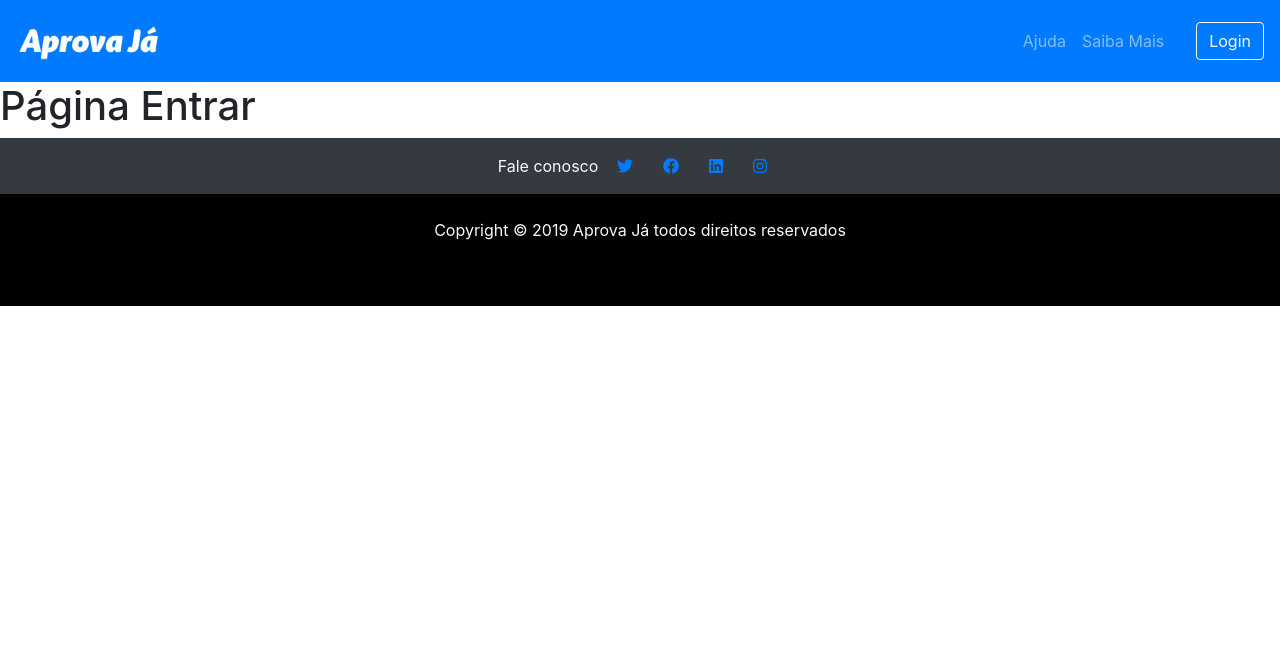
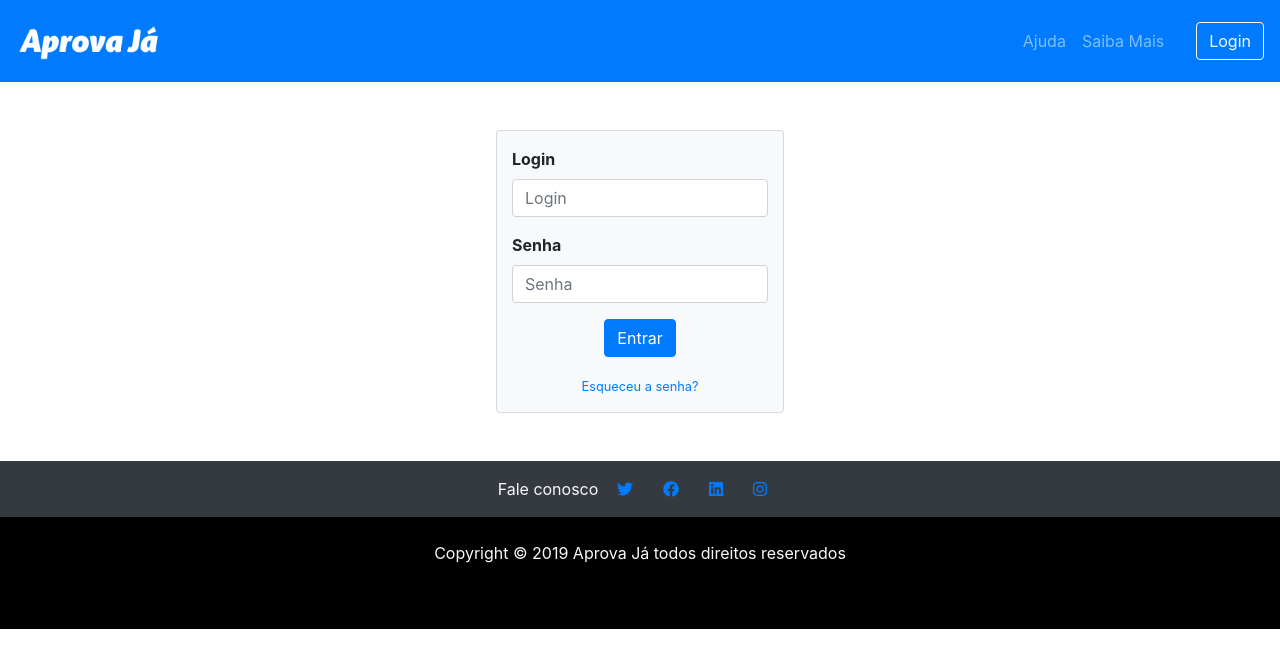
Before and after one commit to brendonhc/aprova-ja, a React (Create React App) app: page /entrar in a window 1280 px wide. Shown: the top 668 px of the page. Built offline with nearby package versions, Linux system fonts and the light colour scheme; the HTML template or start-up script is replaced by a standard one.

Commit message:
Adicionado Tela de Login

```diff
--- a/src/components/Menu/Menu.js
+++ b/src/components/Menu/Menu.js
@@ -17,7 +17,7 @@ class Menu extends Component {
             <Nav.Link href="#ajuda" >Ajuda </Nav.Link>
             <Nav.Link href="#saibamais">Saiba Mais </Nav.Link>
           </Nav>
-          <Button variant="outline-light" >Login</Button>
+          <Button variant="outline-light" href="/entrar" >Login</Button>
         </Navbar.Collapse>
 
       </Navbar>
--- a/src/pages/Entrar/Entrar.js
+++ b/src/pages/Entrar/Entrar.js
@@ -1,14 +1,44 @@
 import React, { Component } from 'react';
 import './styles.css';
+import { Form, Button, FormText, Card } from 'react-bootstrap'
+
 
 class Entrar extends Component {
   render() {
     return (
-      <div>
-        <h1>Página Entrar</h1>
+      <div className="container align-items-center mt-5 mb-5"   >
+        <div className="row justify-content-center">
+          <Card bg="light" style={{ width: '18rem' }} >
+
+            <Form className="col-12">
+              <Form.Group controlId="formBasicEmail" className="mt-3">
+                <Form.Label><b>Login</b></Form.Label>
+                <Form.Control type="email" placeholder="Login" />
+
+              </Form.Group>
+
+              <Form.Group controlId="formBasicPassword">
+                <Form.Label><b>Senha</b></Form.Label>
+                <Form.Control type="password" placeholder="Senha" />
+              </Form.Group >
+              <Form.Group controlId="LoginButton" className="justify-content-center align-items-center row" >
+                <Button variant="primary" type="submit"  >
+                  Entrar
+        </Button>
+        </Form.Group>
+        <Form.Group controlId="SenhaEsquecida"className="justify-content-center align-items-center row">
+              <FormText className="text-muted">
+                <a href="/">Esqueceu a senha?</a></FormText>
+                </Form.Group>
+            </Form>
+
+          </Card>
+        </div>
       </div>
+
     );
   }
 }
 
+
 export default Entrar;
--- a/src/pages/Entrar/styles.css
+++ b/src/pages/Entrar/styles.css
@@ -0,0 +1,11 @@
+.form-elegant .font-small {
+    font-size: 0.8rem; }
+
+  .form-elegant .z-depth-1a {
+    -webkit-box-shadow: 0 2px 5px 0 rgba(55, 161, 255, 0.26), 0 4px 12px 0 rgba(121, 155, 254, 0.25);
+    box-shadow: 0 2px 5px 0 rgba(55, 161, 255, 0.26), 0 4px 12px 0 rgba(121, 155, 254, 0.25); }
+
+  .form-elegant .z-depth-1-half,
+  .form-elegant .btn:hover {
+    -webkit-box-shadow: 0 5px 11px 0 rgba(85, 182, 255, 0.28), 0 4px 15px 0 rgba(36, 133, 255, 0.15);
+    box-shadow: 0 5px 11px 0 rgba(85, 182, 255, 0.28), 0 4px 15px 0 rgba(36, 133, 255, 0.15); }
```
Also changed, not shown: 1 other file (tests, documents, lock files or other folders).
